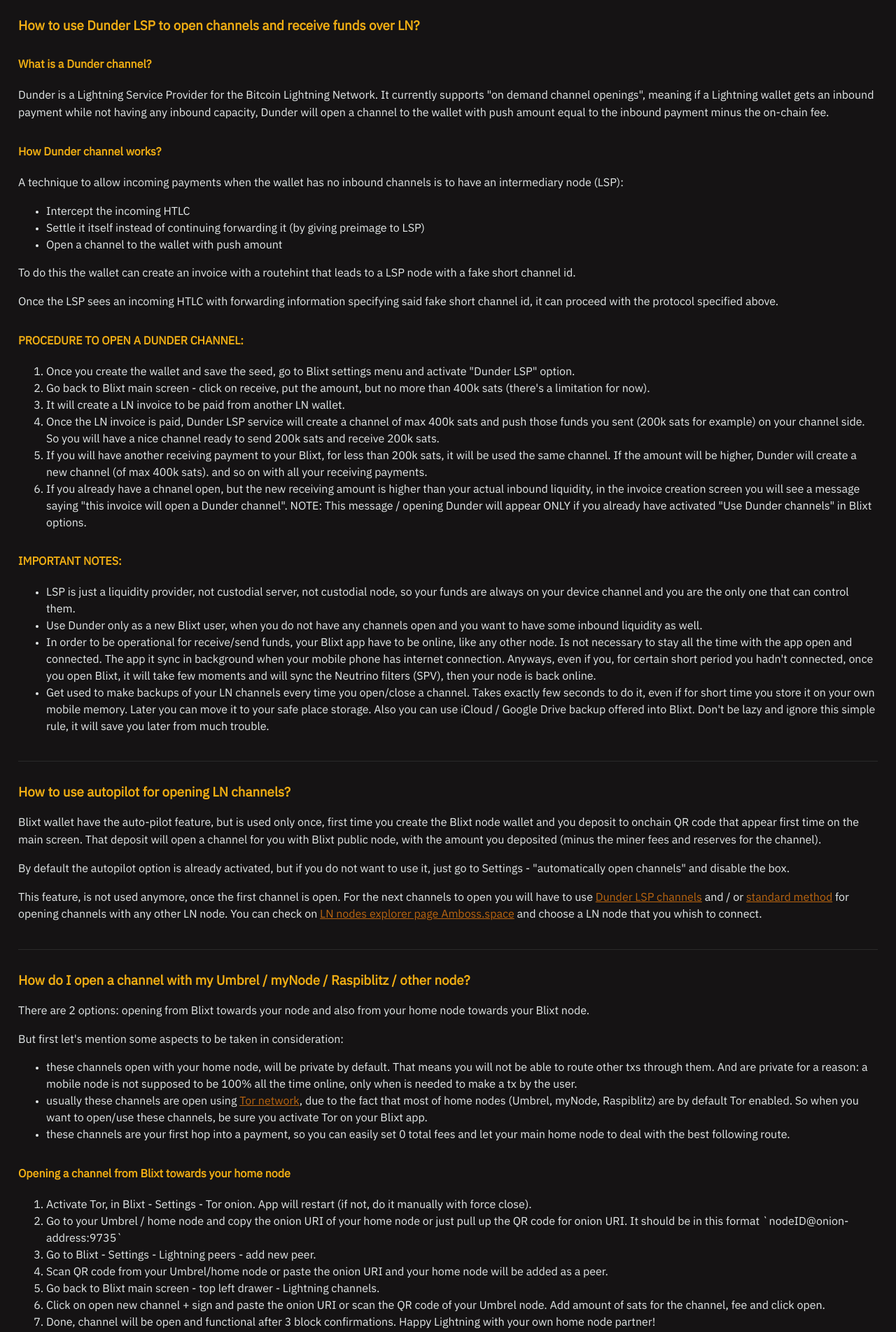
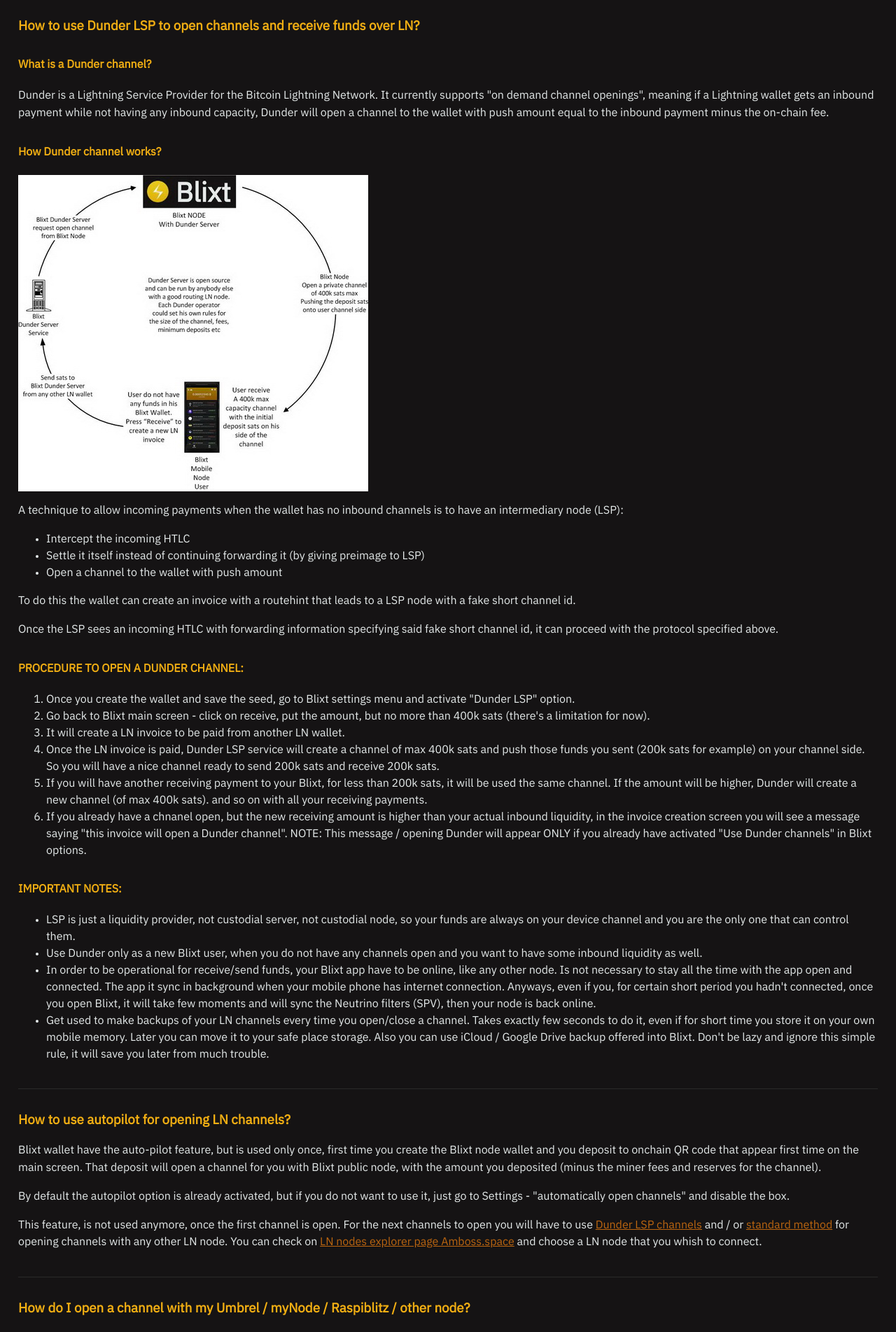
Before and after one commit to BlixtWallet/blixtwallet.github.io, a Jekyll site: the page built from guides.html, in a window 1280 px wide. Shown: the part 2043-3946 px from the top of the page at 70% size. Built offline with Jekyll 4.4.1, drawn with Linux system fonts in a browser that asks for light colours.

Commit message:
add dunder image process

```diff
--- a/guides.html
+++ b/guides.html
@@ -122,6 +122,7 @@
        meaning if a Lightning wallet gets an inbound payment while not having any inbound capacity,
        Dunder will open a channel to the wallet with push amount equal to the inbound payment minus the on-chain fee.</p>
     <h4>How Dunder channel works?</h4>
+    <p><img src="assets/images/dunder-process.jpg" align="center" alt="Dunder process"/></p>
     <p>A technique to allow incoming payments when the wallet has no inbound channels is to have an intermediary node (LSP):</p>
        <ul>
        <li>Intercept the incoming HTLC</li>
```
